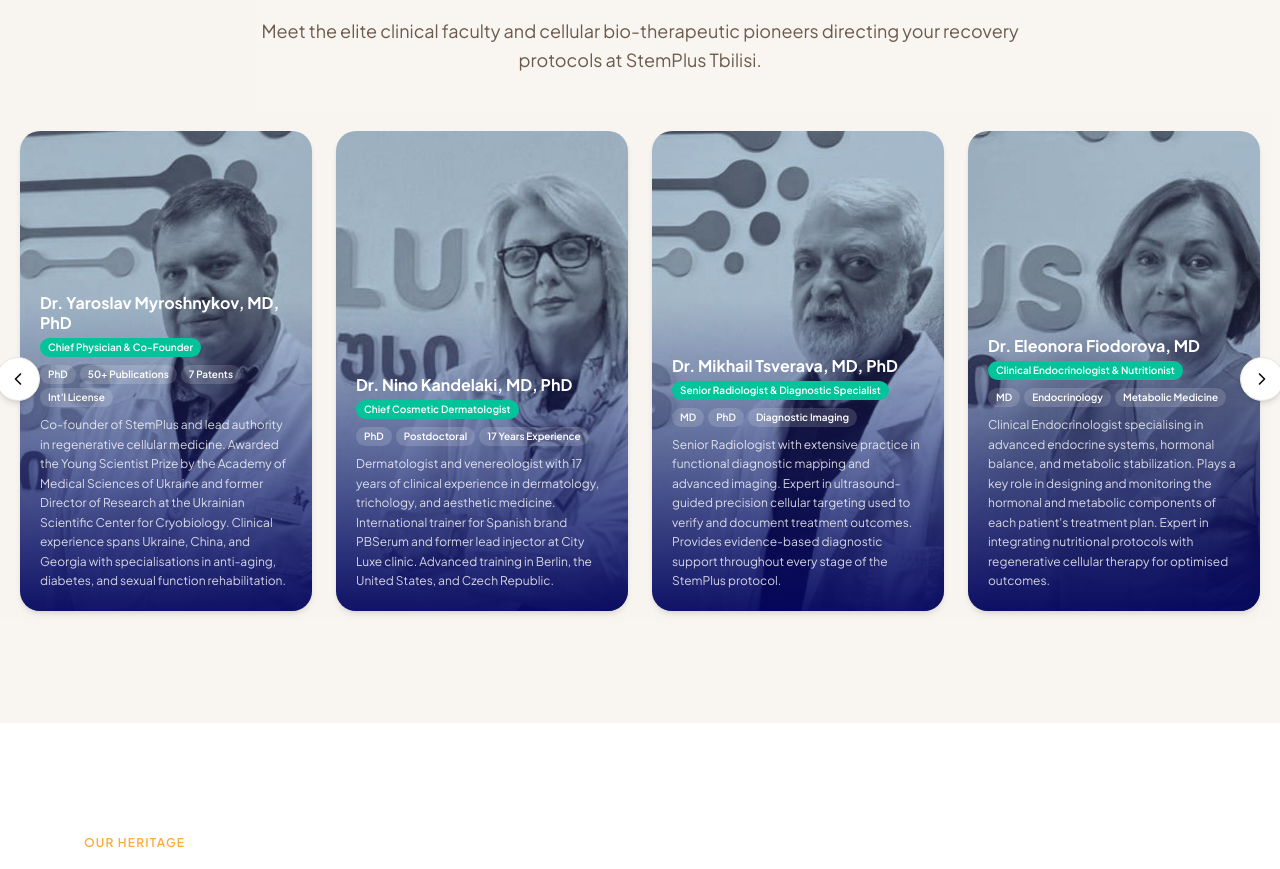
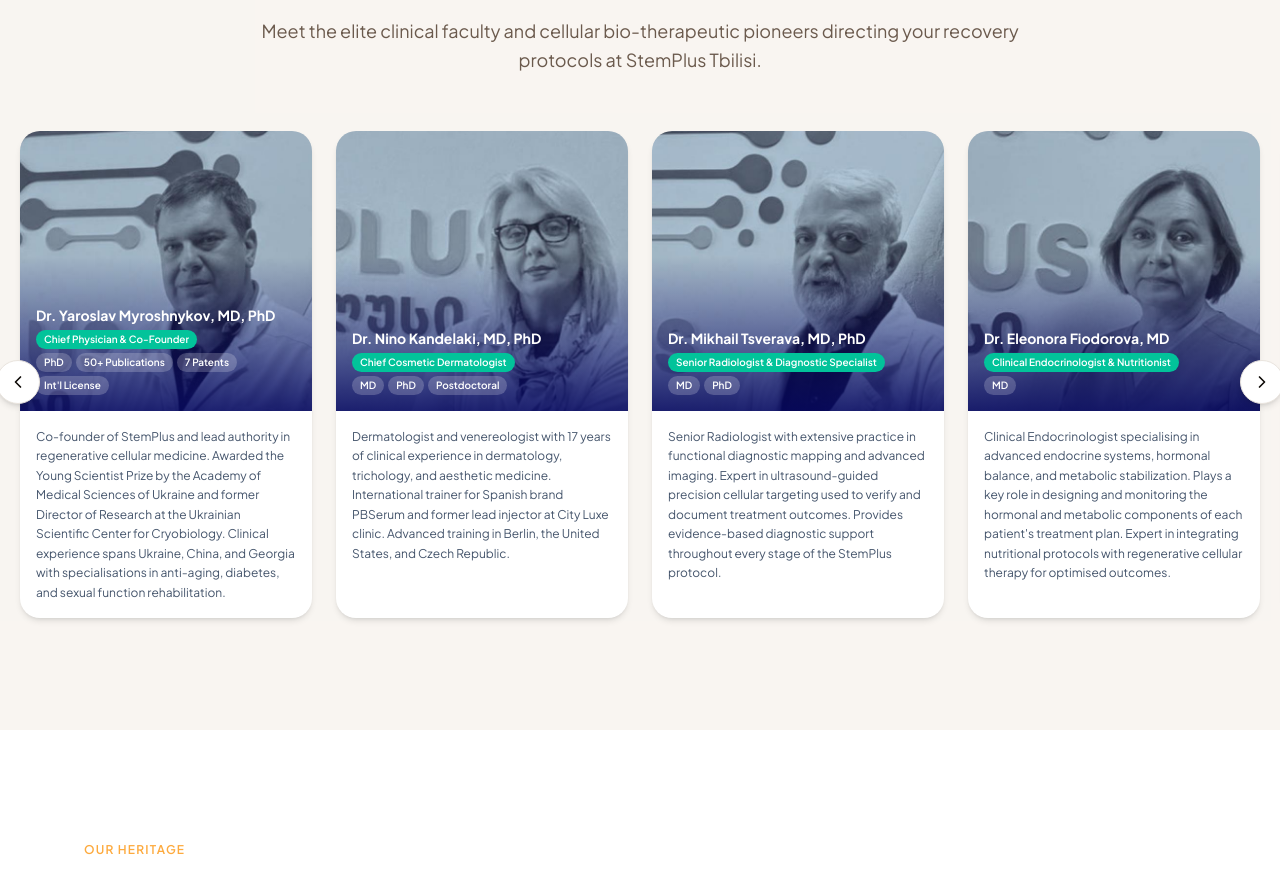
Before and after one commit to newcotelgit/stemplus, a React (Vite) app: page / in a window 1280 px wide. Shown: the part 4460-5329 px from the top of the page. Built offline with nearby package versions, Linux system fonts and the light colour scheme.

Commit message:
Fix carousel cards — bio below photo, overlay name title badges only

```diff
--- a/src/pages/Landing.tsx
+++ b/src/pages/Landing.tsx
@@ -1281,49 +1281,49 @@ const TEAM = [
     img: doctor2,
     name: "Dr. Nino Kandelaki, MD, PhD",
     role: "Chief Cosmetic Dermatologist",
-    badges: ["PhD", "Postdoctoral", "17 Years Experience"],
+    badges: ["MD", "PhD", "Postdoctoral"],
     bio: "Dermatologist and venereologist with 17 years of clinical experience in dermatology, trichology, and aesthetic medicine. International trainer for Spanish brand PBSerum and former lead injector at City Luxe clinic. Advanced training in Berlin, the United States, and Czech Republic.",
   },
   {
     img: doctor3,
     name: "Dr. Mikhail Tsverava, MD, PhD",
     role: "Senior Radiologist & Diagnostic Specialist",
-    badges: ["MD", "PhD", "Diagnostic Imaging"],
+    badges: ["MD", "PhD"],
     bio: "Senior Radiologist with extensive practice in functional diagnostic mapping and advanced imaging. Expert in ultrasound-guided precision cellular targeting used to verify and document treatment outcomes. Provides evidence-based diagnostic support throughout every stage of the StemPlus protocol.",
   },
   {
     img: doctor4,
     name: "Dr. Eleonora Fiodorova, MD",
     role: "Clinical Endocrinologist & Nutritionist",
-    badges: ["MD", "Endocrinology", "Metabolic Medicine"],
+    badges: ["MD"],
     bio: "Clinical Endocrinologist specialising in advanced endocrine systems, hormonal balance, and metabolic stabilization. Plays a key role in designing and monitoring the hormonal and metabolic components of each patient's treatment plan. Expert in integrating nutritional protocols with regenerative cellular therapy for optimised outcomes.",
   },
   {
     img: doctor5,
     name: "Dr. Natia Alania, MD",
     role: "Clinical Neurologist & Neurodevelopmental Specialist",
-    badges: ["MD", "Neurology", "Autism Protocols"],
+    badges: ["MD"],
     bio: "Clinical Neurologist specialising in neuro-recovery pathways, functional brain mapping, and neurodevelopmental disorders. Dedicated expert in cellular protocols for Autism Spectrum Disorders and neurodegenerative conditions. Works closely with Dr. Archaia to deliver comprehensive neurological care within the StemPlus multidisciplinary team.",
   },
   {
     img: doctor6,
     name: "Dr. Giorgi Archaia, MD",
     role: "Neurosurgeon, Neurologist & Vertebrologist",
-    badges: ["MD", "12 Years Experience", "Israel & Russia Trained"],
+    badges: ["MD"],
     bio: "Multidisciplinary neurological specialist with 12 years of experience trained at Asutta Clinic in Israel and Sechenov Moscow Medical University in Russia. Leads neurological assessment and rehabilitation protocols combining cellular therapy with chiropractic, acupuncture, and manual therapy. Expert in stroke rehabilitation, spinal conditions, and musculoskeletal disorders.",
   },
   {
     img: doctor7,
     name: "Lili Martashvili",
     role: "Director of Clinical Nursing & Compliance",
-    badges: ["Clinical Nursing", "Patient Safety", "Compliance"],
+    badges: [],
     bio: "Director of Clinical Nursing overseeing all patient safety protocols and clinical compliance standards at Leadermed Hospital. Commands the triage systems and outpatient healthcare standards that ensure every patient receives consistent, safe care throughout their 5-day protocol. The operational backbone of the StemPlus clinical team.",
   },
   {
     img: doctor8,
     name: "Mako Khachidze",
     role: "Clinical Infusion Nurse",
-    badges: ["IV Therapy", "Cellular Protocols", "Patient Care"],
+    badges: [],
     bio: "Clinical Infusion Nurse specialising in the precision administration and monitoring of advanced intravenous cellular protocols. Provides hands-on care throughout every stem cell infusion procedure ensuring accuracy, comfort, and safety. A trusted presence for every international patient throughout their treatment at StemPlus.",
   },
 ];
@@ -1385,9 +1385,10 @@ function MedicalTeam() {
               <article
                 key={m.name}
                 data-team-card
-                className="snap-start shrink-0 relative rounded-2xl overflow-hidden shadow-md basis-[85%] sm:basis-[60%] md:basis-[calc((100%-3rem)/3)] lg:basis-[calc((100%-4.5rem)/4)]"
-                style={{ height: "480px" }}
-              >
+                className="snap-start shrink-0 flex flex-col rounded-2xl overflow-hidden shadow-md bg-white basis-[85%] sm:basis-[60%] md:basis-[calc((100%-3rem)/3)] lg:basis-[calc((100%-4.5rem)/4)]"
+              >
+                {/* Photo section */}
+                <div className="relative h-[280px] shrink-0 bg-muted">
                   <img
                     src={m.img}
                     alt={m.name}
@@ -1397,21 +1398,27 @@ function MedicalTeam() {
                   />
                   <div
                     className="absolute inset-0"
-                  style={{ background: "linear-gradient(to bottom, transparent 35%, rgba(3,4,94,0.92) 100%)" }}
+                    style={{ background: "linear-gradient(to bottom, transparent 45%, rgba(3,4,94,0.85) 100%)" }}
                   />
-                <div className="absolute bottom-0 left-0 right-0 p-5">
-                  <p className="text-white font-bold text-base leading-tight">{m.name}</p>
+                  <div className="absolute bottom-0 left-0 right-0 p-4">
+                    <p className="text-white font-bold text-sm leading-tight">{m.name}</p>
                     <span className="inline-block bg-[#02C39A] text-white text-[10px] font-semibold px-2 py-0.5 rounded-full mt-1">
                       {m.role}
                     </span>
-                  <div className="flex flex-wrap gap-1 mt-2">
+                    {m.badges.length > 0 && (
+                      <div className="flex flex-wrap gap-1 mt-1">
                         {m.badges.map((b) => (
-                      <span key={b} className="bg-white/15 text-white text-[10px] font-semibold px-2 py-0.5 rounded-full">
+                          <span key={b} className="bg-white/20 text-white text-[10px] font-semibold px-2 py-0.5 rounded-full">
                             {b}
                           </span>
                         ))}
                       </div>
-                  <p className="text-white/80 text-xs leading-relaxed mt-2">{m.bio}</p>
+                    )}
+                  </div>
+                </div>
+                {/* Bio section */}
+                <div className="p-4 flex-1">
+                  <p className="text-slate-600 text-xs leading-relaxed">{m.bio}</p>
                 </div>
               </article>
             ))}
```
Lines whose indentation alone changed are shown as unchanged.
